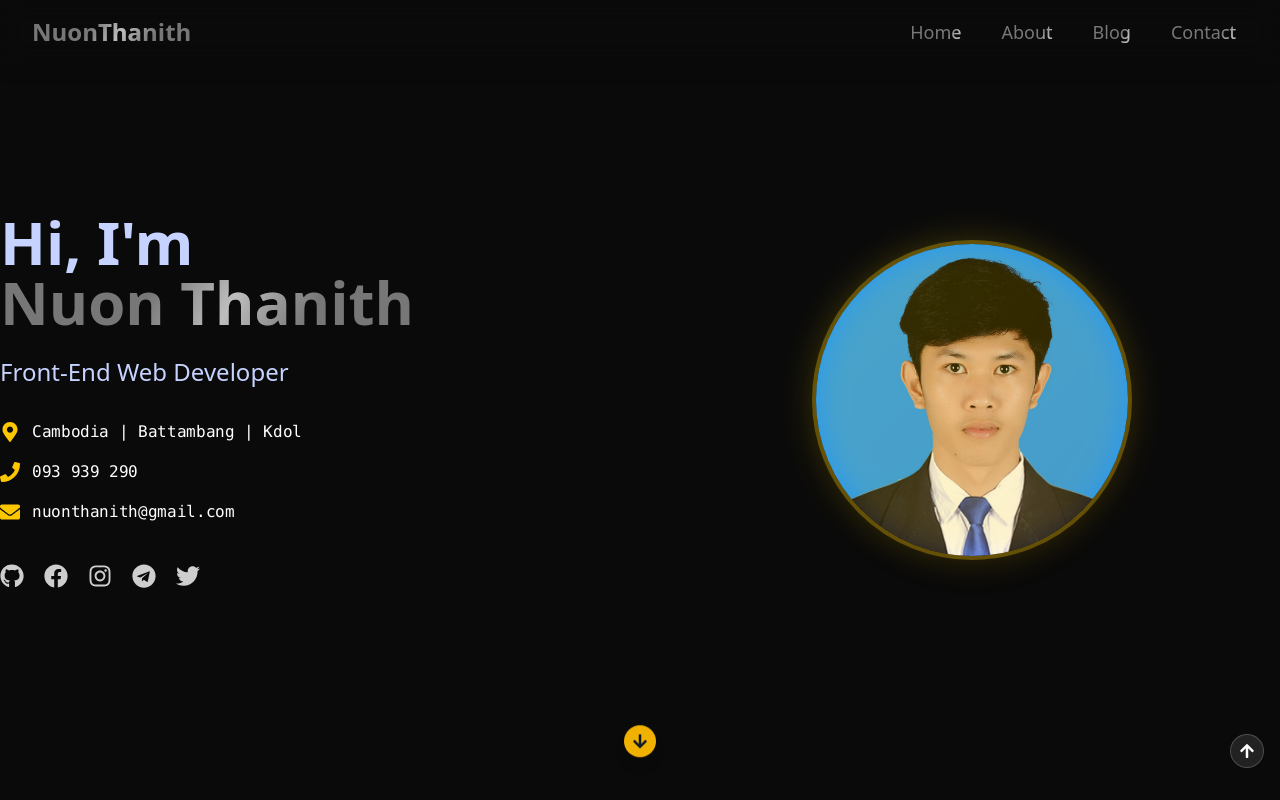
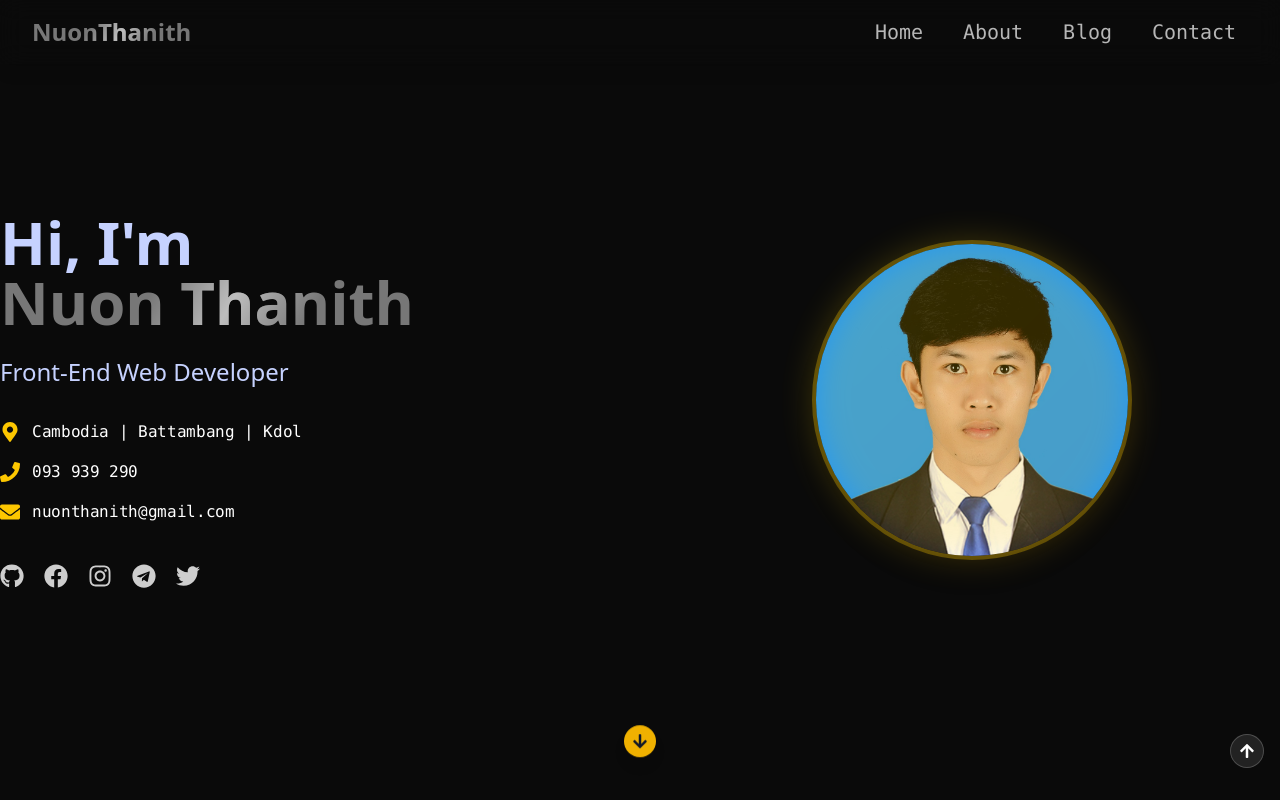
Before and after one commit to nounthanith/portfolio-v2, a React (Vite) app: page / in a window 1280 px wide. Shown: the top 800 px of the page. Built offline with nearby package versions, Linux system fonts and the light colour scheme.

Commit message:
fix some text

```diff
--- a/src/layout/Footer.jsx
+++ b/src/layout/Footer.jsx
@@ -24,12 +24,12 @@ function Footer() {
    <footer>
     <button onClick={scrollToTop} className='fixed bottom-4 right-4 z-50 bg-white/10 backdrop-blur-md border border-white/20 hover:bg-white/20 transition-colors duration-300 cursor-pointer p-2 rounded-full text-white hover:text-pink-400 mb-4'><FaArrowUp /></button>
 
-        <div className='flex flex-col items-center justify-center gap-4 py-4  backdrop-blur-md border-t border-gray-700/50'>
+        <div className='flex flex-col items-center justify-center gap-4 py-4  backdrop-blur-md border-t border-gray-700/50 px-15 text-center'>
             <div>
-            <ScrambledText radius={100} duration={1.2} speed={0.5} scrambleChars=".:" className="text-white/80" style={{ cursor: "pointer" }}>CopyRight &copy; {new Date().getFullYear()} {name}. All rights reserved.</ScrambledText>
+            <ScrambledText radius={100} duration={1.2} speed={0.5} scrambleChars=".:" className="text-white/70" style={{ cursor: "pointer" }}>CopyRight &copy; {new Date().getFullYear()} {name}. All rights reserved.</ScrambledText>
         </div>
         <div>
-            <ScrambledText radius={100} duration={1.2} speed={0.5} scrambleChars=".:" className="text-white/80" style={{ cursor: "pointer" }}>Developed by {name}</ScrambledText>
+            <ScrambledText radius={100} duration={1.2} speed={0.5} scrambleChars=".:" className="text-white/70" style={{ cursor: "pointer" }}>Developed by {name}</ScrambledText>
         </div>
 
     </div>
--- a/src/layout/Navabar.jsx
+++ b/src/layout/Navabar.jsx
@@ -1,6 +1,7 @@
 import React, { useState, useEffect } from "react";
 import { Link } from "react-router-dom";
 import ShinyText from "../ui/ShinyText";
+import ScrambledText from "../ui/ScrambleText";
 
 function Navbar() {
   const [mobileMenuOpen, setMobileMenuOpen] = useState(false);
@@ -13,6 +14,7 @@ function Navbar() {
   const navItems = [
     { name: "Home", path: "#hero", isInternal: true },
     { name: "About", path: "#about", isInternal: true },
+
     { name: "Blog", path: "#blog", isInternal: true },
     { name: "Contact", path: "#contact", isInternal: true },
   ];
@@ -68,12 +70,15 @@ function Navbar() {
                   onClick={() => handleInternalLink(item.path)}
                   className="px-3 py-2 text-sm font-medium hover:text-indigo-300 transition-colors duration-300"
                 >
-                  <ShinyText
-                    text={item.name}
-                    disabled={false}
-                    speed={2}
-                    className="text-lg hover:text-indigo-300 transition-colors duration-300 hover:underline"
-                  />
+                 <ScrambledText
+                 radius={100}
+                 duration={1.2}
+                 speed={0.5}
+                 scrambleChars=".:"
+                 className="text-xl text-white/70 hover:text-indigo-300 transition-colors duration-300 hover:underline"
+                 >
+                 {item.name}
+                 </ScrambledText>
                 </button>
               ) : (
                 <Link
@@ -85,7 +90,7 @@ function Navbar() {
                     text={item.name}
                     disabled={false}
                     speed={2}
-                    className="text-lg hover:text-indigo-300 transition-colors duration-300 hover:underline"
+                    className="text-lg text-white/70 hover:text-indigo-300 transition-colors duration-300 hover:underline"
                   />
                 </Link>
               )
--- a/src/utils/personalData.js
+++ b/src/utils/personalData.js
@@ -6,10 +6,10 @@ const personalData = {
   phone: "093 939 290",
   email: "nuonthanith@gmail.com",
   github: "https://github.com/nounthanith",
-  facebook: "https://www.facebook.com/nuonthanith",
-  instagram: "https://www.instagram.com/nuonthanith",
-  telegram: "https://t.me/nuonthanith",
-  twitter: "https://twitter.com/nuonthanith",
+  facebook: "https://web.facebook.com/tha.nith.549",
+  instagram: "https://www.instagram.com/tonq_tong/",
+  telegram: "https://t.me/Nuon_Thanith",
+  twitter: "https://x.com/T94287Nuon",
   avatar: avatar,
 };
 
```
